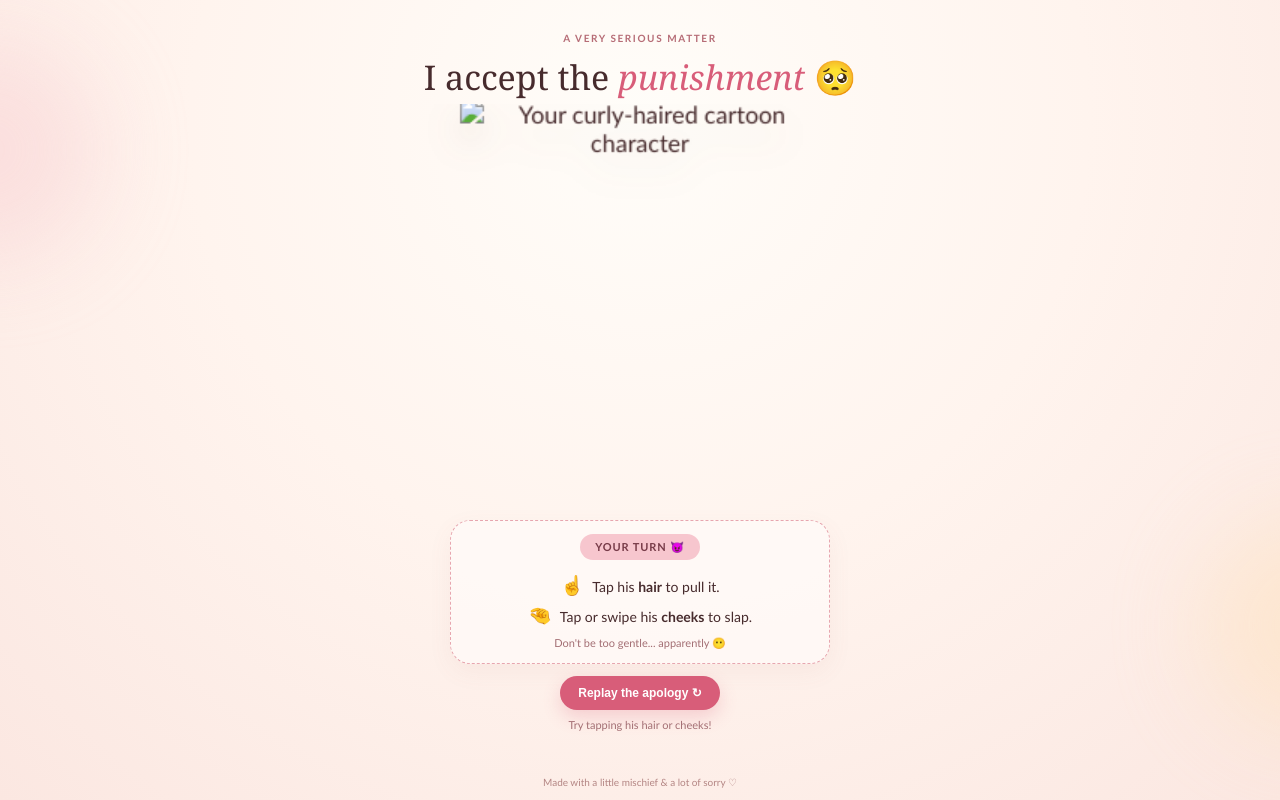
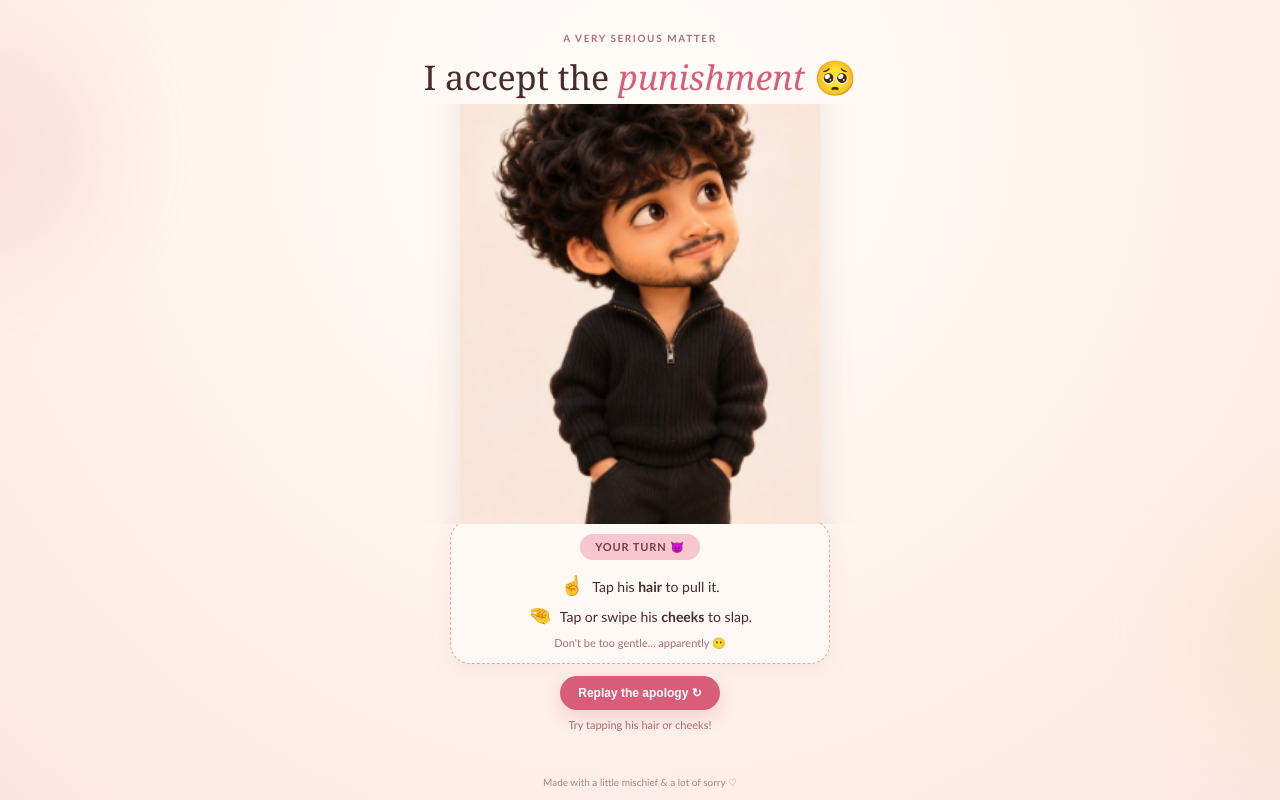
Before and after one commit to avaydak2001-jpg/little-sorry, a plain HTML site: page index.html in a window 1280 px wide. Drawn offline with Linux system fonts and the light colour scheme.

Commit message:
Update index.html

```diff
--- a/index.html
+++ b/index.html
@@ -26,7 +26,7 @@
       </div>
       <div class="character-window" id="characterWindow">
         <div class="character-wrap" id="characterWrap">
-          <img id="character" src="assets/character-original.jpeg" alt="Your curly-haired cartoon character">
+          <img id="character" src="character-original.jpeg" alt="Your curly-haired cartoon character">
           <button class="hotspot hair-zone" id="hairZone" aria-label="Tap the character's hair"></button>
           <button class="hotspot cheek-zone" id="cheekZone" aria-label="Tap or swipe the character's cheeks"></button>
           <div class="reaction-lines" id="reactionLines" aria-hidden="true">✦　〰　✦</div>
```
